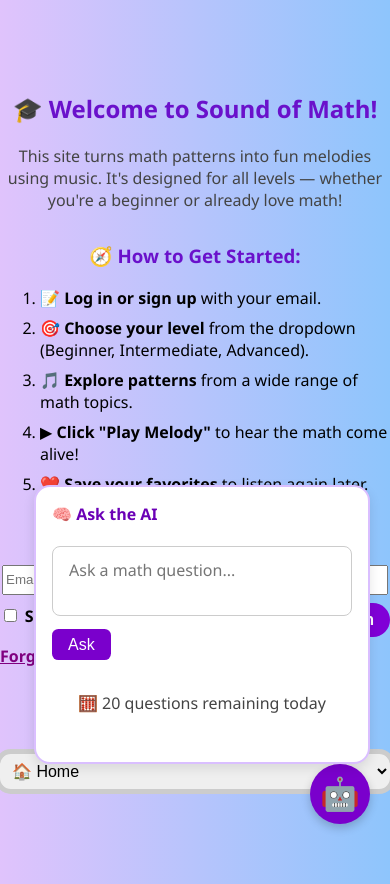
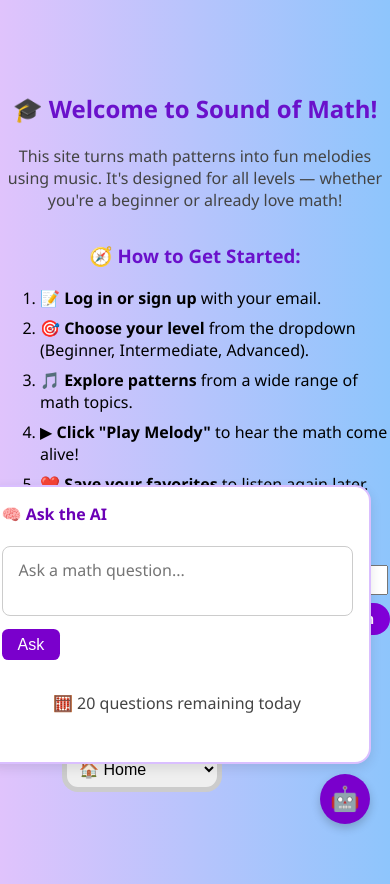
Before and after one commit to miracazra/Sound-of-Math, a website with bundled scripts: page index.html in a window 390 px wide. Both pictures are taken after a click on the button "Ask the AI 🤖". Built offline with nearby package versions, Linux system fonts and the light colour scheme.

Commit message:
Fix mobile responsiveness

```diff
--- a/style.css
+++ b/style.css
@@ -369,3 +369,36 @@ body {
   border: 1px solid #ddd;
   color: #333;
 }
+
+
+@media (max-width: 600px) {
+  .container {
+    padding: 1.5rem;
+    width: 90%;
+  }
+
+  .level-select-wrapper select {
+    width: 100%;
+  }
+
+  #ai-popup {
+    width: 90%;
+    right: 5%;
+  }
+
+  #spiralCanvas {
+    width: 200px;
+    height: 200px;
+  }
+
+  #ai-toggle {
+    width: 50px;
+    height: 50px;
+    font-size: 1.5rem;
+  }
+
+  button {
+    font-size: 0.9rem;
+    padding: 0.5rem 1rem;
+  }
+}
```
